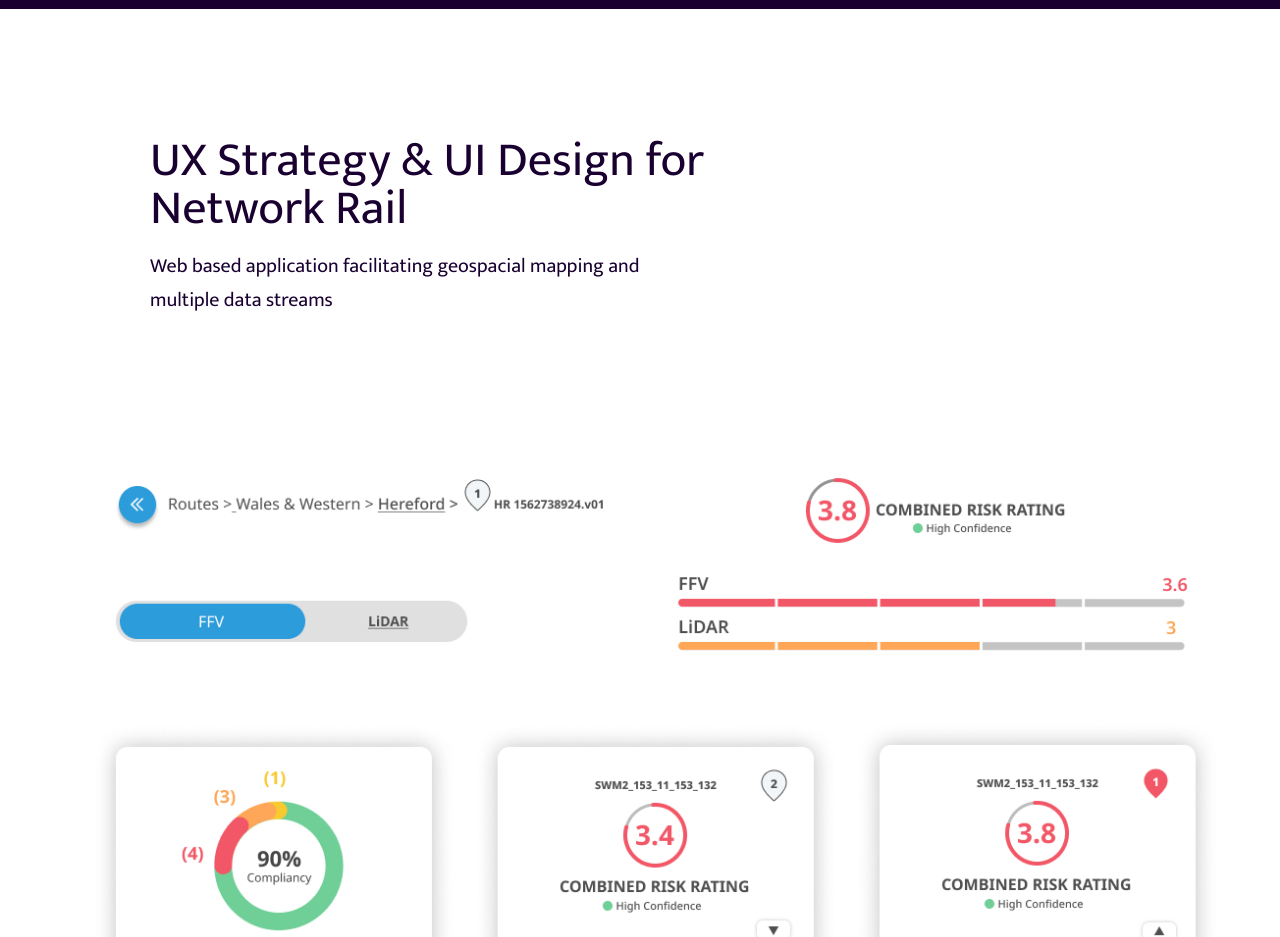
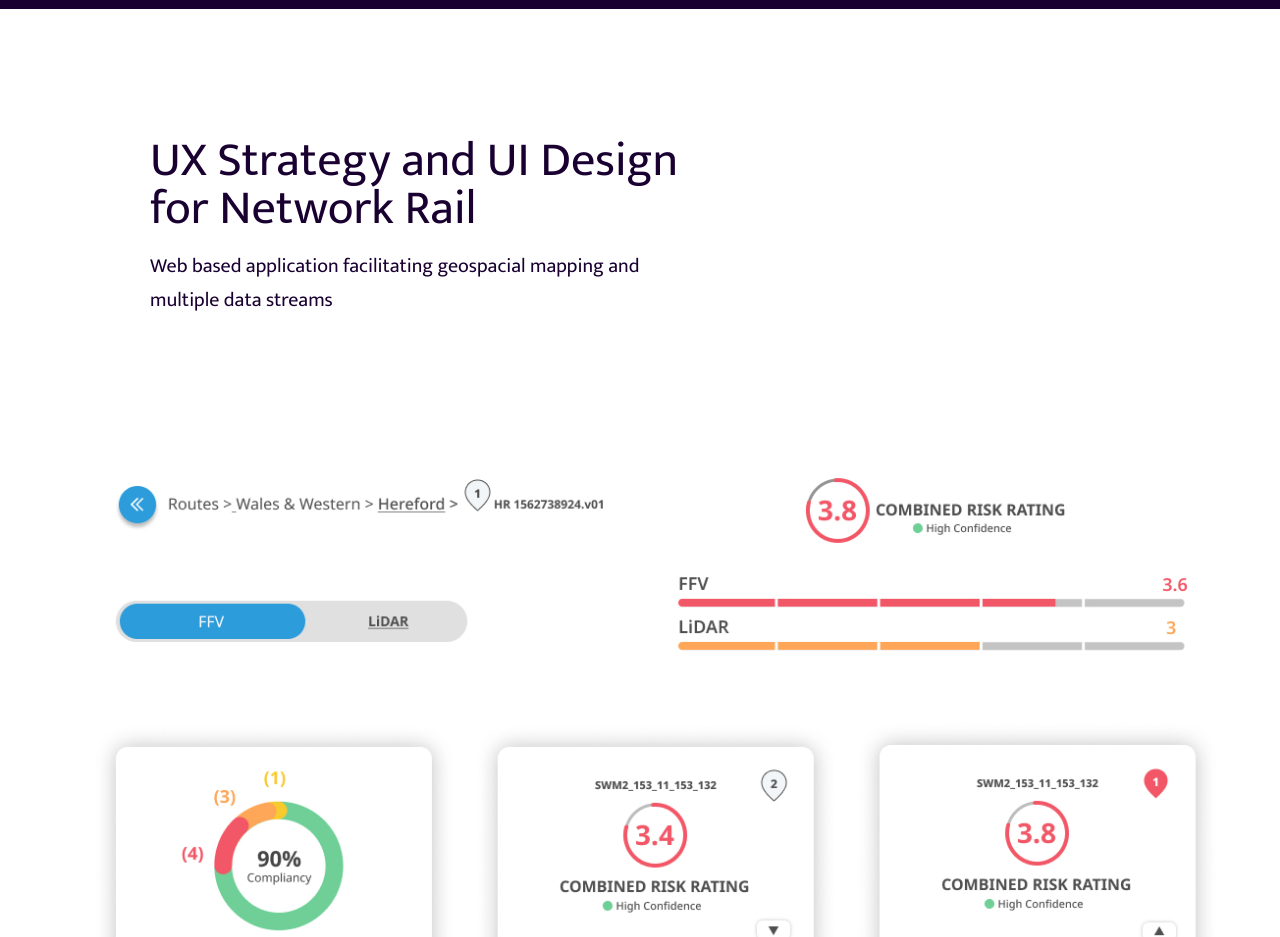
Before and after one commit to daiduffel84/portfolio, a plain HTML site: page index.html in a window 1280 px wide. Shown: the part 1080-2017 px from the top of the page. Drawn offline with Linux system fonts and the light colour scheme; files whose address does not match are found by name.

Commit message:
Update index.html

```diff
--- a/index.html
+++ b/index.html
@@ -107,7 +107,7 @@
 
 				<div class="header-group">
 
-					<h2 class="dark">UX Strategy & UI Design for Network Rail</h2>
+					<h2 class="dark">UX Strategy and UI Design for Network Rail</h2>
 					<p>Web based application facilitating geospacial mapping and multiple data streams</p>
 
 				</div>
```
